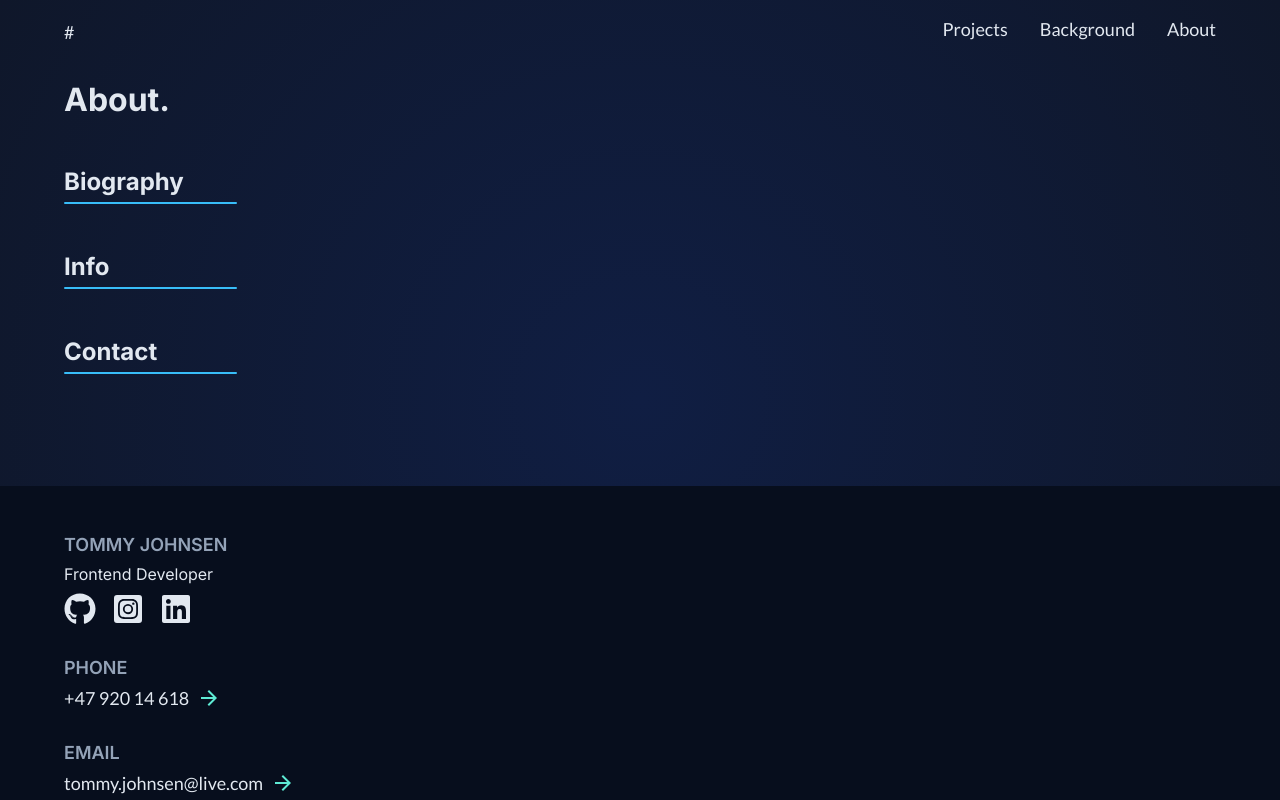
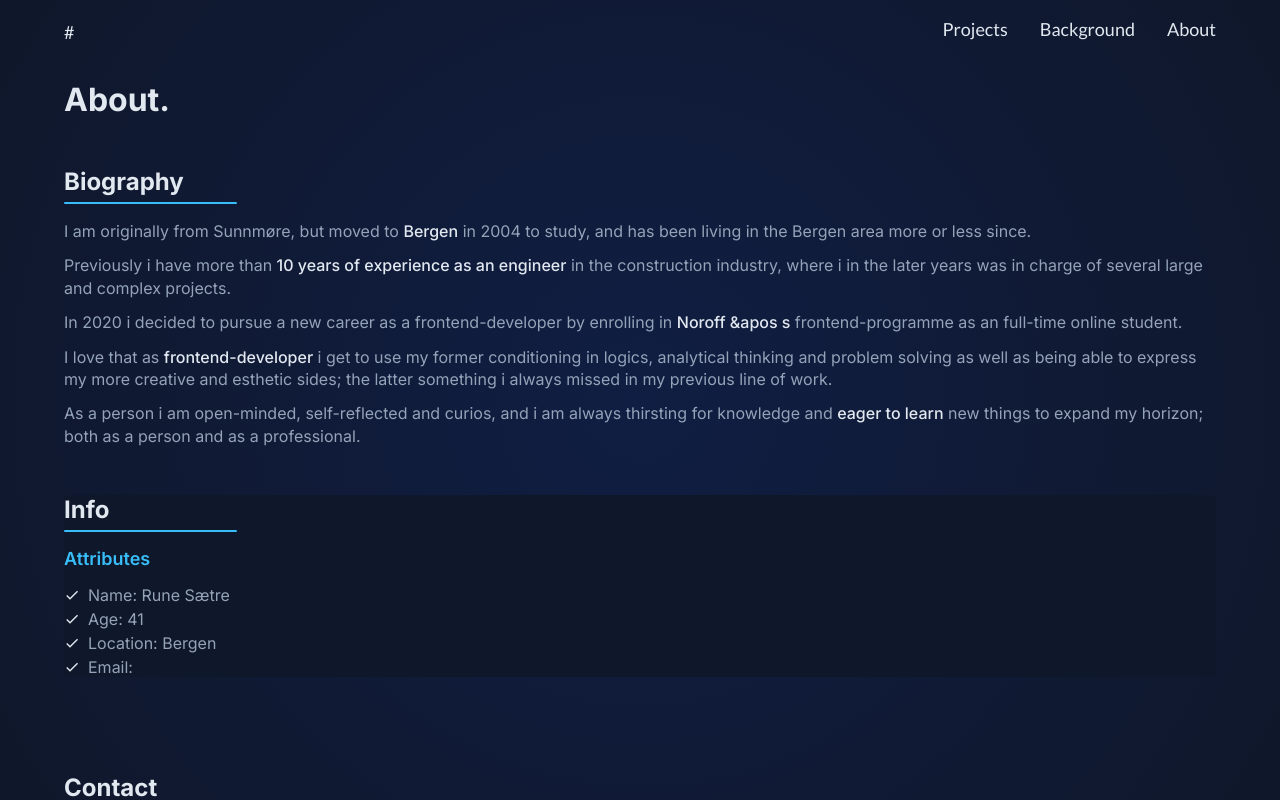
Before and after one commit to 7oiden/portfolio-v3, a React (Vite) app: page /about in a window 1280 px wide. Shown: the top 800 px of the page. Built offline with nearby package versions, Linux system fonts and the light colour scheme.

Commit message:
file structure improved

```diff
--- /dev/null
+++ b/src/components/GithubLink.jsx
@@ -0,0 +1,17 @@
+import PropTypes from "prop-types";
+import { Link } from "react-router-dom";
+import { MdArrowForward } from "react-icons/md";
+import { FaGithub } from "react-icons/fa";
+
+export default function GithubLink({ codeUrl }) {
+  return (
+    <Link to={codeUrl} className="link-container">
+      <FaGithub className="brand-icon brand-icon--small" />
+      GitHub <MdArrowForward className="link-icon" />
+    </Link>
+  );
+}
+
+GithubLink.propTypes = {
+  codeUrl: PropTypes.string.isRequired,
+};
--- a/src/pages/home/SkillBadge.jsx
+++ b/src/components/IconBadge.jsx
@@ -9,7 +9,7 @@ import {
 } from "react-icons/fa";
 import { SiNextdotjs, SiAdobexd, SiAdobephotoshop } from "react-icons/si";
 
-export default function SkillBadge({ title }) {
+export default function IconBadge({ title }) {
   let icon;
   let iconTitle = title.toLowerCase();
 
@@ -53,6 +53,6 @@ export default function SkillBadge({ title }) {
   );
 }
 
-SkillBadge.propTypes = {
+IconBadge.propTypes = {
   title: PropTypes.string.isRequired,
 };
--- a/src/pages/home/SkillListItem.jsx
+++ b/src/components/InfoListItem.jsx
@@ -1,7 +1,7 @@
 import PropTypes from "prop-types";
 import { MdCheck } from "react-icons/md";
 
-export default function SkillListItem({ skill }) {
+export default function InfoListItem({ skill }) {
   return (
     <li>
       <MdCheck className="check-icon"/>
@@ -10,6 +10,6 @@ export default function SkillListItem({ skill }) {
   );
 }
 
-SkillListItem.propTypes = {
+InfoListItem.propTypes = {
   skill: PropTypes.string.isRequired,
 };
--- a/src/pages/projects/ProjectBadge.jsx
+++ b/src/components/TextBadge.jsx
@@ -1,6 +1,6 @@
 import PropTypes from "prop-types";
 
-export default function ProjectBadge({ tool }) {
+export default function TextBadge({ tool }) {
   const badgeText = tool.charAt(0).toUpperCase() + tool.slice(1);
 
   return (
@@ -10,6 +10,6 @@ export default function ProjectBadge({ tool }) {
   );
 }
 
-ProjectBadge.propTypes = {
+TextBadge.propTypes = {
   tool: PropTypes.string.isRequired,
 };
--- a/src/constants/projectData.js
+++ b/src/constants/projectData.js
@@ -10,7 +10,8 @@ export const projectData = [
     ],
     image:
       "https://res.cloudinary.com/dhd2paq70/image/upload/v1654681030/holidaze_x4owk1.jpg",
-    url: "https://holidaze-v2.netlify.app",
+    netlify_url: "https://holidaze-v2.netlify.app",
+    github_url: "https://github.com/7oiden/holidaze-exam-2-v2.git",
     tools: ["react", "sass", "bootstrap", "wordpress", "strapi", "heroku"],
   },
   {
@@ -24,7 +25,8 @@ export const projectData = [
     ],
     image:
       "https://res.cloudinary.com/dhd2paq70/image/upload/v1654681036/mercury_lyf9vl.jpg",
-    url: "https://mercury-shoes.netlify.app",
+    netlify_url: "https://mercury-shoes.netlify.app",
+    github_url: "https://github.com/7oiden/mercury-shoes-sp2.git",
     tools: ["HTML", "javascript", "sass", "strapi", "heroku"],
   },
   {
@@ -38,7 +40,8 @@ export const projectData = [
     ],
     image:
       "https://res.cloudinary.com/dhd2paq70/image/upload/v1666601693/Passionate_Photography_bhxp8s.jpg",
-    url: "https://passionate-photography-7oiden.netlify.app",
+    netlify_url: "https://passionate-photography-7oiden.netlify.app",
+    github_url: "https://github.com/7oiden/passionate-photography-exam-1.git",
     tools: ["HTML", "javascript", "CSS", "wordpress"],
   },
   {
@@ -52,7 +55,8 @@ export const projectData = [
     ],
     image:
       "https://res.cloudinary.com/dhd2paq70/image/upload/v1668508833/csm-bergen_gi4z7d.jpg",
-    url: "https://csm-bergen.netlify.app",
+    netlify_url: "https://csm-bergen.netlify.app",
+    github_url: "https://github.com/7oiden/community-science-museum-sp1.git",
     tools: ["HTML", "javascript", "CSS"],
   },
 ];
--- a/src/pages/about/Biography.jsx
+++ b/src/pages/about/Biography.jsx
@@ -6,6 +6,34 @@ export default function Biography() {
       <Heading size="2" cssClass="section-heading underline">
         Biography
       </Heading>
+      <div className="paragraph-container">
+        <p>
+          I am originally from Sunnmøre, but moved to <em>Bergen</em> in 2004 to
+          study, and has been living in the Bergen area more or less since.
+        </p>
+        <p>
+          Previously i have more than
+          <em> 10 years of experience as an engineer</em> in the construction
+          industry, where i in the later years was in charge of several large
+          and complex projects.
+        </p>
+        <p>
+          In 2020 i decided to pursue a new career as a frontend-developer by
+          enrolling in <em>Noroff &apos s </em>frontend-programme as an full-time
+          online student.
+        </p>
+        <p>
+          I love that as <em>frontend-developer</em> i get to use my former
+          conditioning in logics, analytical thinking and problem solving as
+          well as being able to express my more creative and esthetic sides; the
+          latter something i always missed in my previous line of work.
+        </p>
+        <p>
+          As a person i am open-minded, self-reflected and curios, and i am
+          always thirsting for knowledge and <em>eager to learn</em> new things
+          to expand my horizon; both as a person and as a professional.
+        </p>
+      </div>
     </section>
   );
 }
--- a/src/pages/about/Info.jsx
+++ b/src/pages/about/Info.jsx
@@ -1,11 +1,19 @@
 import Heading from "../../components/Heading";
+import InfoListItem from "../../components/InfoListItem";
 
 export default function Info() {
   return (
-    <section>
+    <section className="skills">
       <Heading size="2" cssClass="section-heading underline">
         Info
       </Heading>
+      <Heading size="3" cssClass="sub-heading">Attributes</Heading>
+      <ul className="skill__list">
+        <InfoListItem skill="Name: Rune Sætre" />
+        <InfoListItem skill="Age: 41" />
+        <InfoListItem skill="Location: Bergen" />
+        <InfoListItem skill="Email:" />
+      </ul>
     </section>
   );
 }
--- a/src/pages/projects/Portfolio.jsx
+++ b/src/pages/projects/Portfolio.jsx
@@ -1,7 +1,5 @@
 import Heading from "../../components/Heading";
-import { Link } from "react-router-dom";
-import { MdArrowForward } from "react-icons/md";
-import { FaGithub } from "react-icons/fa";
+import GithubLink from "../../components/GithubLink";
 
 export default function Portfolio() {
   return (
@@ -23,10 +21,7 @@ export default function Portfolio() {
           <em>Adobe XD</em>.
         </p>
       </div>
-      <Link to="/about" className="link-container">
-        <FaGithub className="brand-icon brand-icon--small" />
-        GitHub <MdArrowForward className="link-icon" />
-      </Link>
+      <GithubLink codeUrl="https://github.com/7oiden/portfolio-v3.git" />
     </section>
   );
 }
--- a/src/pages/projects/ProjectCard.jsx
+++ b/src/pages/projects/ProjectCard.jsx
@@ -1,6 +1,7 @@
 import PropTypes from "prop-types";
 import Heading from "../../components/Heading";
-import ProjectBadge from "./ProjectBadge";
+import TextBadge from "../../components/TextBadge";
+import GithubLink from "../../components/GithubLink";
 
 export default function ProjectCard({
   image,
@@ -9,6 +10,8 @@ export default function ProjectCard({
   date,
   description,
   tools,
+  siteUrl,
+  codeUrl,
 }) {
   return (
     <div className="card">
@@ -23,13 +26,14 @@ export default function ProjectCard({
           {type} - {date}
         </Heading>
       </hgroup>
+      <GithubLink codeUrl={codeUrl} />
       <div className="paragraph-container">
         <p>{description[0]}</p>
         <p>{description[1]}</p>
       </div>
       <div className="badge__grid">
         {tools.map((tool) => (
-          <ProjectBadge key={tool} tool={tool} />
+          <TextBadge key={tool} tool={tool} />
         ))}
       </div>
     </div>
@@ -42,5 +46,7 @@ ProjectCard.propTypes = {
   type: PropTypes.string.isRequired,
   date: PropTypes.string.isRequired,
   description: PropTypes.array.isRequired,
+  siteUrl: PropTypes.string.isRequired,
+  codeUrl: PropTypes.string.isRequired,
   tools: PropTypes.array.isRequired,
 };
--- a/src/pages/projects/ProjectList.jsx
+++ b/src/pages/projects/ProjectList.jsx
@@ -17,7 +17,8 @@ export default function ProjectList() {
             date={project.date}
             image={project.image}
             description={project.description}
-            url={project.url}
+            siteUrl={project.netlify_url}
+            codeUrl={project.github_url}
             tools={project.tools}
           />
         ))}
```
Also changed, not shown: src/pages/home/Skills.jsx (+29 -29 lines).
